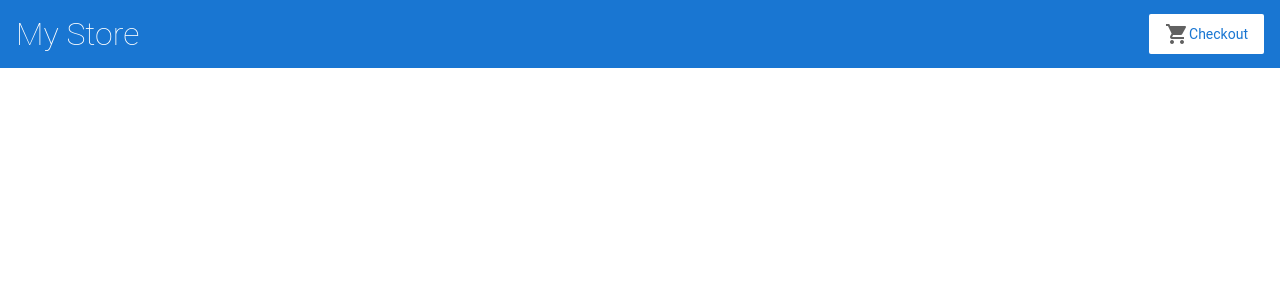
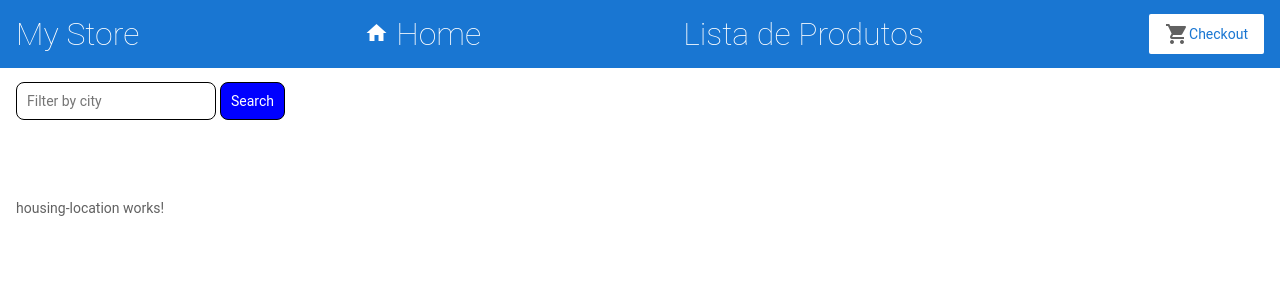
Before and after one commit to nathanaelsouls/Lista-de-produtos, an Angular app: page /home in a window 1280 px wide. Before the commit this address led to /. Shown: the top 300 px of the page. Built offline with nearby package versions, Linux system fonts and the light colour scheme.

Commit message:
implemented new routes, created a child component

```diff
--- a/angular.json
+++ b/angular.json
@@ -100,5 +100,8 @@
         }
       }
     }
+  },
+  "cli": {
+    "analytics": "2ce5581a-1003-44c4-af6a-19a0233b3bca"
   }
 }
--- a/src/app/app.component.ts
+++ b/src/app/app.component.ts
@@ -1,7 +1,12 @@
 import { Component } from '@angular/core';
+import { HomeComponent } from './home/home.component';
 
 @Component({
   selector: 'app-root',
+  // standalone: true,
+  // imports: [
+  //   HomeComponent
+  // ],
   templateUrl: './app.component.html',
   styleUrls: ['./app.component.css']
 })
--- /dev/null
+++ b/src/app/home/home.component.css
@@ -0,0 +1,42 @@
+.results {
+    display: grid;
+    column-gap: 14px;
+    row-gap: 14px;
+    grid-template-columns: repeat(auto-fill, minmax(400px, 400px));
+    margin-top: 50px;
+    justify-content: space-around;
+  }
+
+input[type="text"]{
+    border: solid 1px black;
+    padding: 10px;
+    border-radius: 8px;
+    margin-right: 4px;
+    margin-top: 14px;
+    display: inline-block;
+    width: 50%;
+}
+
+button {
+    padding: 10px;
+    border: solid 1px black;
+    background: blue;
+    color: white;
+    border-radius: 8px;
+  }
+
+  @media (min-width: 500px) and (max-width: 768px) {
+    .results {
+        grid-template-columns: repeat(2, 1fr);
+    }
+
+    input[type="text"] {
+        width: 70%;
+    }
+  }
+
+  @media (max-width: 499px) {
+    .results {
+        grid-template-columns: 1fr;
+    }
+  }
--- /dev/null
+++ b/src/app/home/home.component.html
@@ -0,0 +1,10 @@
+
+<section>
+    <form>
+      <input type="text" placeholder="Filter by city">
+      <button class="primary" type="button">Search</button>
+    </form>
+</section>
+<section class="results">
+    <app-housing-location></app-housing-location>
+</section>
--- /dev/null
+++ b/src/app/home/home.component.ts
@@ -0,0 +1,16 @@
+import { Component } from '@angular/core';
+import { HousingLocationComponent } from '../housing-location/housing-location.component';
+import { CommonModule } from '@angular/common';
+
+@Component({
+  selector: 'app-home',
+  standalone: true,
+  imports:[
+    CommonModule,
+    HousingLocationComponent],
+  templateUrl: './home.component.html',
+  styleUrls: ['./home.component.css']
+})
+export class HomeComponent {
+
+}
--- /dev/null
+++ b/src/app/housing-location/housing-location.component.css
@@ -0,0 +1,31 @@
+.listing {
+    background: var(--accent-color);
+    border-radius: 30px;
+    padding-bottom: 30px;
+  }
+  .listing-heading {
+    color: var(--primary-color);
+    padding: 10px 20px 0 20px;
+  }
+  .listing-photo {
+    height: 250px;
+    width: 100%;
+    object-fit: cover;
+    border-radius: 30px 30px 0 0;
+  }
+  .listing-location {
+    padding: 10px 20px 20px 20px;
+  }
+  .listing-location::before {
+    content: url("/assets/location-pin.svg") / "";
+  }
+
+  section.listing a {
+    padding-left: 20px;
+    text-decoration: none;
+    color: var(--primary-color);
+  }
+  section.listing a::after {
+    content: "\203A";
+    margin-left: 5px;
+  }
--- /dev/null
+++ b/src/app/housing-location/housing-location.component.ts
@@ -0,0 +1,17 @@
+import { Component } from '@angular/core';
+import { CommonModule } from '@angular/common';
+
+@Component({
+  selector: 'app-housing-location',
+  standalone: true,
+  imports: [CommonModule],
+  template: `
+    <p>
+      housing-location works!
+    </p>
+  `,
+  styleUrls: ['./housing-location.component.css']
+})
+export class HousingLocationComponent {
+
+}
--- a/src/app/top-bar/top-bar.component.css
+++ b/src/app/top-bar/top-bar.component.css
@@ -1,7 +1,15 @@
+.subMenu{
+    display: flex;
+    width: 25%;
+    margin-left: 1119px;
+    justify-content: space-around;
+}
 
-
-/*
-Copyright Google LLC. All Rights Reserved.
-Use of this source code is governed by an MIT-style license that
-can be found in the LICENSE file at https://angular.io/license
-*/
+@media (min-width:900px) {
+    .subMenu{
+        display: flex;
+        width: 61%;
+        margin-left: 0px;
+        justify-content: space-around;
+    }
+}
--- a/src/app/top-bar/top-bar.component.html
+++ b/src/app/top-bar/top-bar.component.html
@@ -1,6 +1,14 @@
 <a [routerLink]="['/']">
   <h1>My Store</h1>
 </a>
+<nav class="subMenu">
+  <a routerLink="/home">
+    <h1><em class="material-icons" style="color: white;">home</em> Home </h1>
+  </a>
+  <a routerLink="/product">
+    <h1> Lista de Produtos </h1>
+  </a>
+</nav>
 
 <a class="button fancy-button"><em class="material-icons">shopping_cart</em>Checkout</a>
 
```
Also changed, not shown: src/app/app.module.ts (+5 -2 lines).
